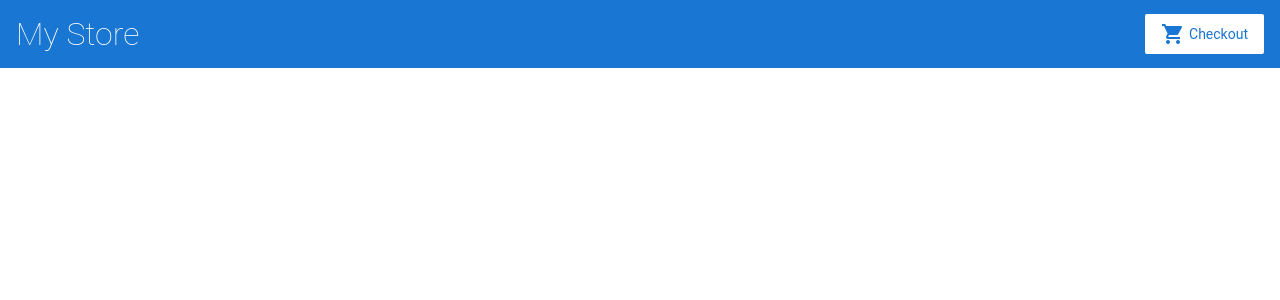
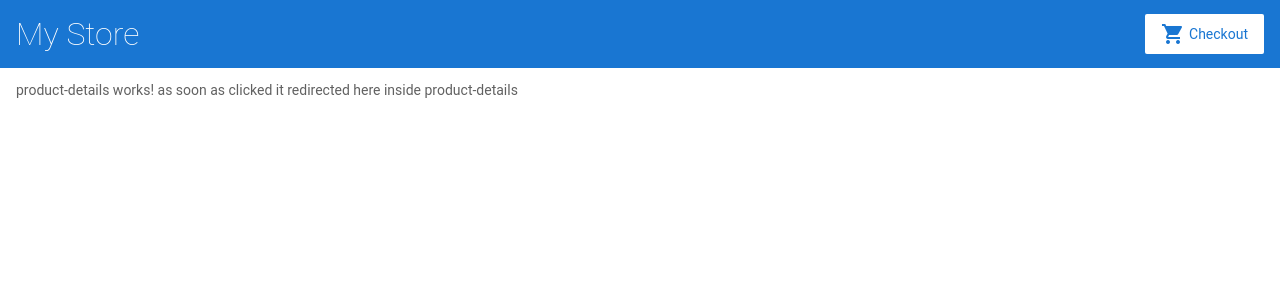
Before and after one commit to sandeepnegi1996/angular-qawl2b, an Angular app: page /products/0 in a window 1280 px wide. Before the commit this address led to /. Shown: the top 300 px of the page. Built offline with nearby package versions, Linux system fonts and the light colour scheme.

Commit message:
route added to list item

```diff
--- a/src/app/app.module.ts
+++ b/src/app/app.module.ts
@@ -7,6 +7,7 @@ import { AppComponent } from './app.component';
 import { TopBarComponent } from './top-bar/top-bar.component';
 import { ProductListComponent } from './product-list/product-list.component';
 import { ProductAlertsComponent } from './product-alerts/product-alerts.component';
+import { ProductDetailsComponent } from './product-details/product-details.component';
 
 @NgModule({
   imports: [
@@ -14,13 +15,15 @@ import { ProductAlertsComponent } from './product-alerts/product-alerts.componen
     ReactiveFormsModule,
     RouterModule.forRoot([
       { path: '', component: ProductListComponent },
+      { path: 'products/:productId', component: ProductDetailsComponent },
     ])
   ],
   declarations: [
     AppComponent,
     TopBarComponent,
     ProductListComponent,
-    ProductAlertsComponent
+    ProductAlertsComponent,
+    ProductDetailsComponent
   ],
   bootstrap: [ AppComponent ]
 })
--- /dev/null
+++ b/src/app/product-details/product-details.component.html
@@ -0,0 +1,4 @@
+<p>
+product-details works!
+as soon as clicked it redirected here inside product-details
+</p>
--- /dev/null
+++ b/src/app/product-details/product-details.component.ts
@@ -0,0 +1,15 @@
+import { Component, OnInit } from '@angular/core';
+
+@Component({
+  selector: 'app-product-details',
+  templateUrl: './product-details.component.html',
+  styleUrls: ['./product-details.component.css']
+})
+export class ProductDetailsComponent implements OnInit {
+
+  constructor() { }
+
+  ngOnInit() {
+  }
+
+}
--- a/src/app/product-list/product-list.component.html
+++ b/src/app/product-list/product-list.component.html
@@ -1,7 +1,7 @@
 <h2>Products</h2>
-<div *ngFor= "let product of products">
+<div *ngFor= "let product of products; index as productId">
   <h3>
-    <a [title]= "product.name + ' details'">
+    <a [title]= "product.name + ' details'" [routerLink]="['/products', productId]">
     {{ product.name }}
     </a>
   </h3>
```
Also changed, not shown: src/app/product-details/product-details.component.css (added).
